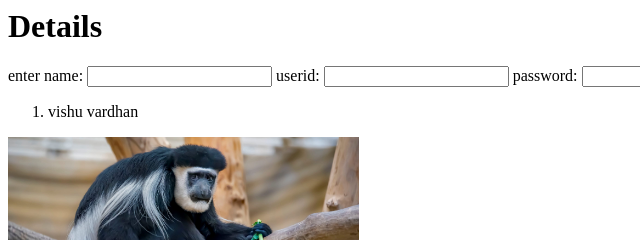
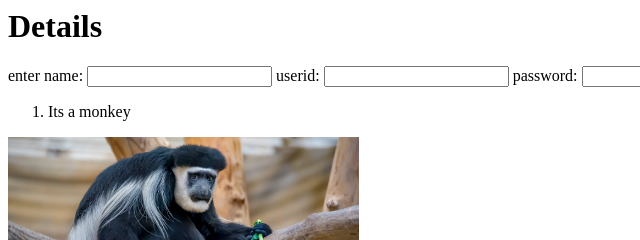
Before and after one commit to Koushikbuuny/koushik, a plain HTML site: page forms.html in a window 1280 px wide. Shown: the top 240 px of the page, 0-640 px from the left. Drawn offline with Linux system fonts and the light colour scheme.

Commit message:
forms.html

```diff
--- a/forms.html
+++ b/forms.html
@@ -12,7 +12,7 @@
                 <input type="password" name="K@1234">
             <button type="submit">next</button>
             <ol>
-                <li>vishu vardhan</li>
+                <li>Its a monkey</li>
             </ol>
             <img src="./monkey.jpg" height="200px">
         </form>
```
